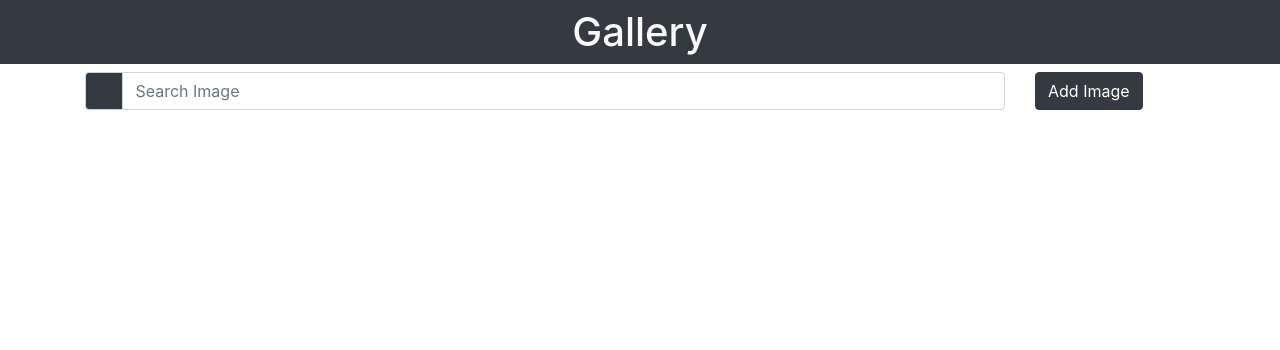
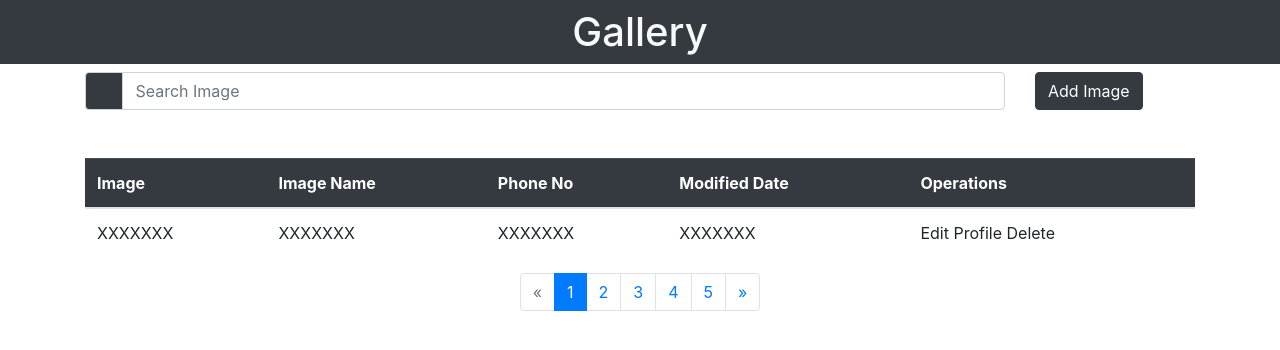
Before and after one commit to OamoTololo/gallery, a PHP site: page / in a window 1280 px wide. Shown: the top 350 px of the page. Run offline with PHP 8.4, Linux system fonts and the light colour scheme; some libraries are stand-ins or nearby versions; some web fonts are replaced.

Commit message:
Modified the row and the input date, created to able page to fecth and display data.

```diff
--- a/includes/imageModal.php
+++ b/includes/imageModal.php
@@ -35,6 +35,10 @@
                             <input type="file" class="custom-file-input" autocomplete="off" required="required" id="image" name="image">
                         </div>
                     </div>
+                    <!-- Image -->
+                    <div class="form-group">
+                            <input type="date" class="form-control" autocomplete="off" required="required" id="modifiedDate" name="modifiedDate">
+                    </div>
                 </div>
                 <div class="modal-footer">
                     <button type="button" class="btn btn-outline-dark" data-dismiss="modal">Save</button>
--- /dev/null
+++ b/includes/imagePagination.php
@@ -0,0 +1,19 @@
+<nav aria-label="Page navigation" id="imagePagination">
+    <ul class="pagination justify-content-center">
+        <li class="page-item disabled">
+            <a class="page-link" href="#" aria-label="Previous">
+                <span aria-hidden="true">&laquo;</span>
+            </a>
+        </li>
+        <li class="page-item active"><a class="page-link" href="#">1</a></li>
+        <li class="page-item"><a class="page-link" href="#">2</a></li>
+        <li class="page-item"><a class="page-link" href="#">3</a></li>
+        <li class="page-item"><a class="page-link" href="#">4</a></li>
+        <li class="page-item"><a class="page-link" href="#">5</a></li>
+        <li class="page-item">
+            <a class="page-link" href="#" aria-label="Next">
+                <span aria-hidden="true">&raquo;</span>
+            </a>
+        </li>
+    </ul>
+</nav>
--- /dev/null
+++ b/includes/imageTable.php
@@ -0,0 +1,25 @@
+<!-- Image Table -->
+<table class="table" id="imageTable">
+    <thead class="table-dark">
+        <tr>
+            <th>Image</th>
+            <th>Image Name</th>
+            <th>Phone No</th>
+            <th>Modified Date</th>
+            <th>Operations</th>
+        </tr>
+    </thead>
+    <tbody>
+        <tr>
+            <td>XXXXXXX</td>
+            <td>XXXXXXX</td>
+            <td>XXXXXXX</td>
+            <td>XXXXXXX</td>
+            <td>
+                <span>Edit</span>
+                <span>Profile</span>
+                <span>Delete</span>
+            </td>
+        </tr>
+    </tbody>
+</table>
--- a/index.php
+++ b/index.php
@@ -16,7 +16,7 @@
 <h1 class="bg-dark text-light text-center py-2">Gallery</h1>
 <div class="container">
     <?php include 'includes/imageModal.php'?>
-    <div class="row">
+    <div class="row mb-5">
         <div class="col-10">
             <div class="input-group">
                 <div class="input-group-prepend">
@@ -29,7 +29,8 @@
             <button class="btn btn-dark" type="button" data-toggle="modal" data-target="#imageModal">Add Image</button>
         </div>
     </div>
-
+    <?php include 'includes/imageTable.php' ?>
+    <?php include 'includes/imagePagination.php'?>
 </div>
 
 
```
